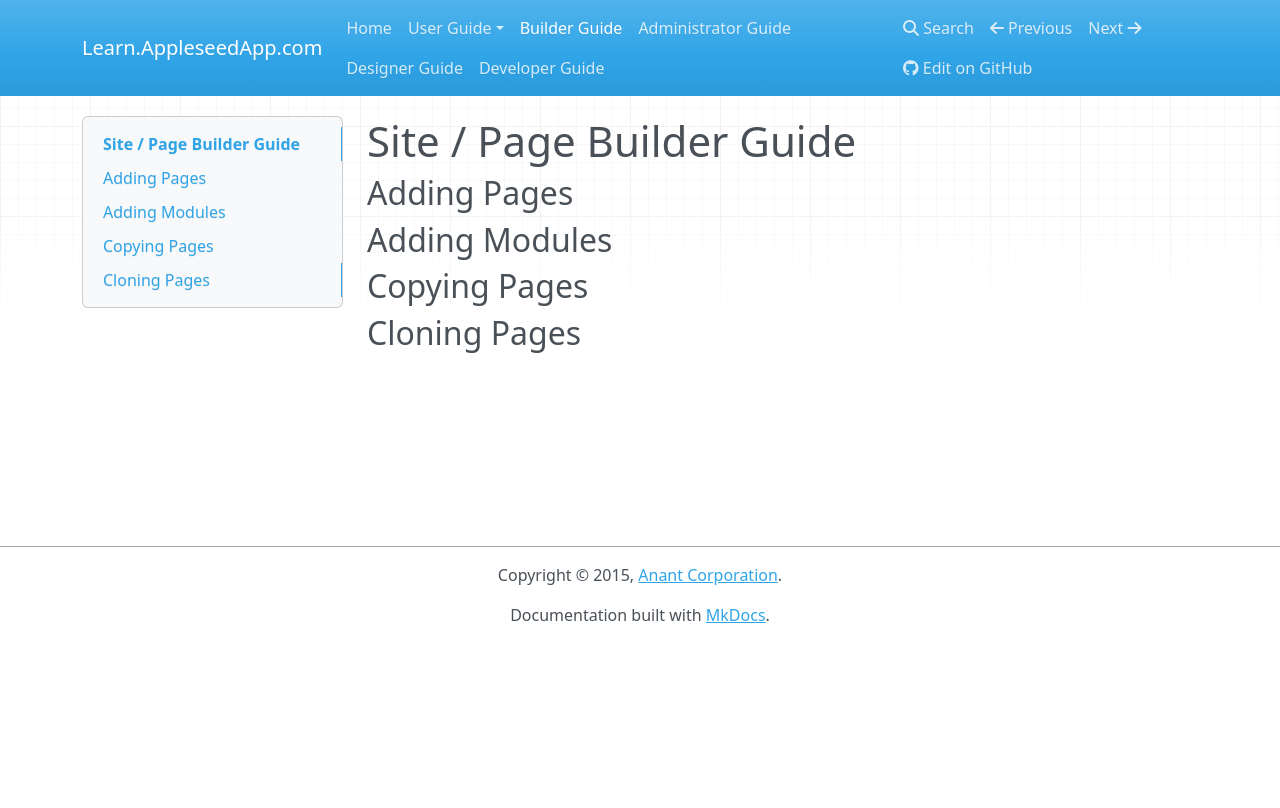
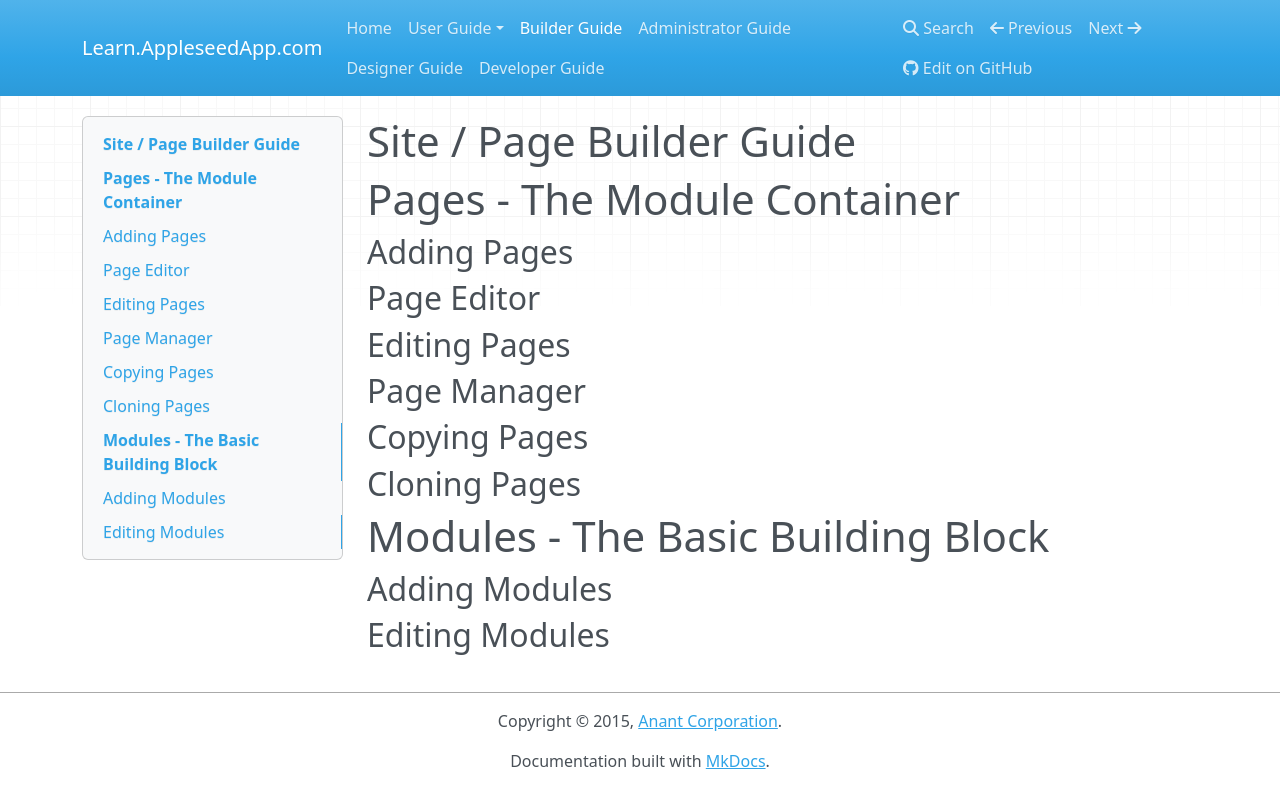
Before and after one commit to AppleseedApp/learn, an MkDocs documentation site: the page built from docs/builder/index.md, in a window 1280 px wide. Shown: the top 808 px of the page. Built offline with MkDocs 1.6.1, drawn with Linux system fonts in a browser that asks for light colours; nearby versions of some CDN libraries; old or Windows-style settings are respelled for this version of MkDocs.

Commit message:
reorganizing main items

```diff
--- a/docs/builder/index.md
+++ b/docs/builder/index.md
@@ -1,9 +1,21 @@
 # Site / Page Builder Guide
+
+# Pages - The Module Container
 
 ## Adding Pages
 
-## Adding Modules
+## Page Editor
+
+## Editing Pages
+
+## Page Manager
 
 ## Copying Pages
 
 ## Cloning Pages
+
+# Modules - The Basic Building Block
+
+## Adding Modules
+
+## Editing Modules
```
Also changed, not shown: docs/user/getting-started.md (+8 -0 lines).
